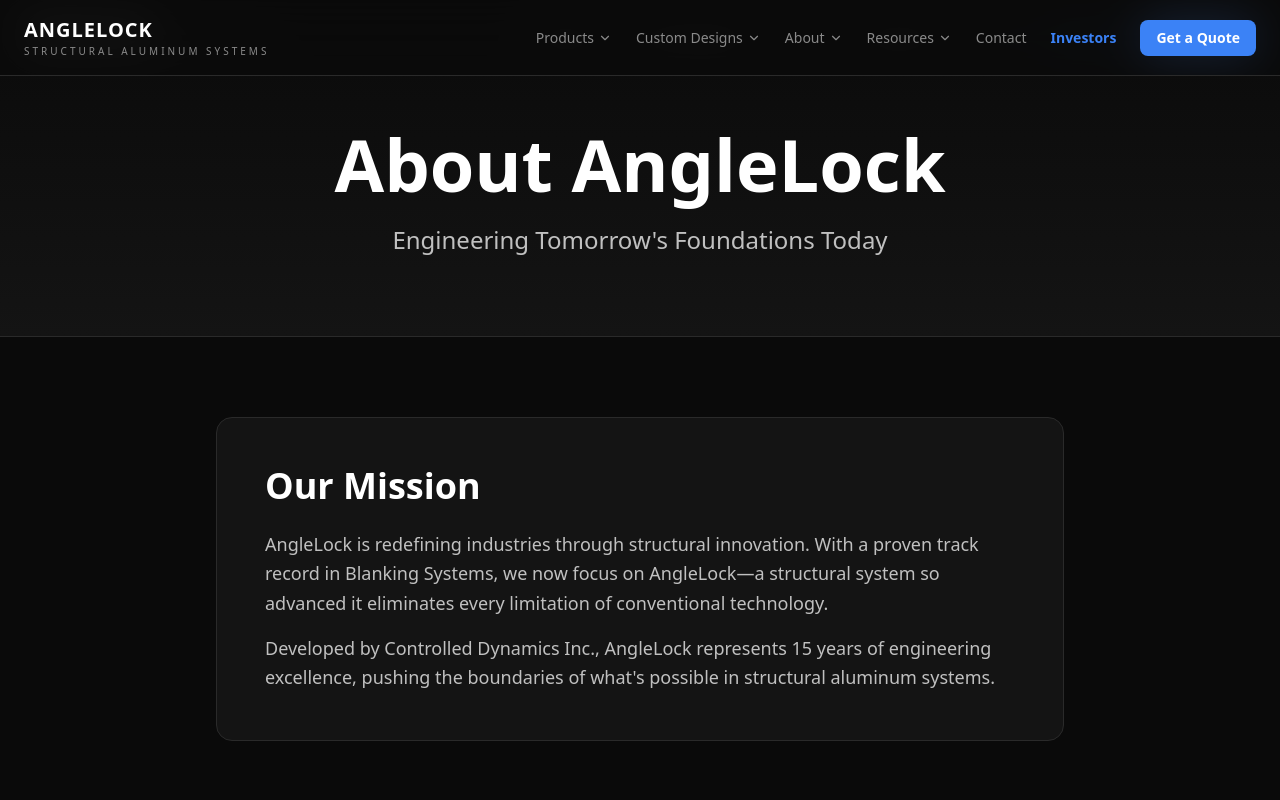
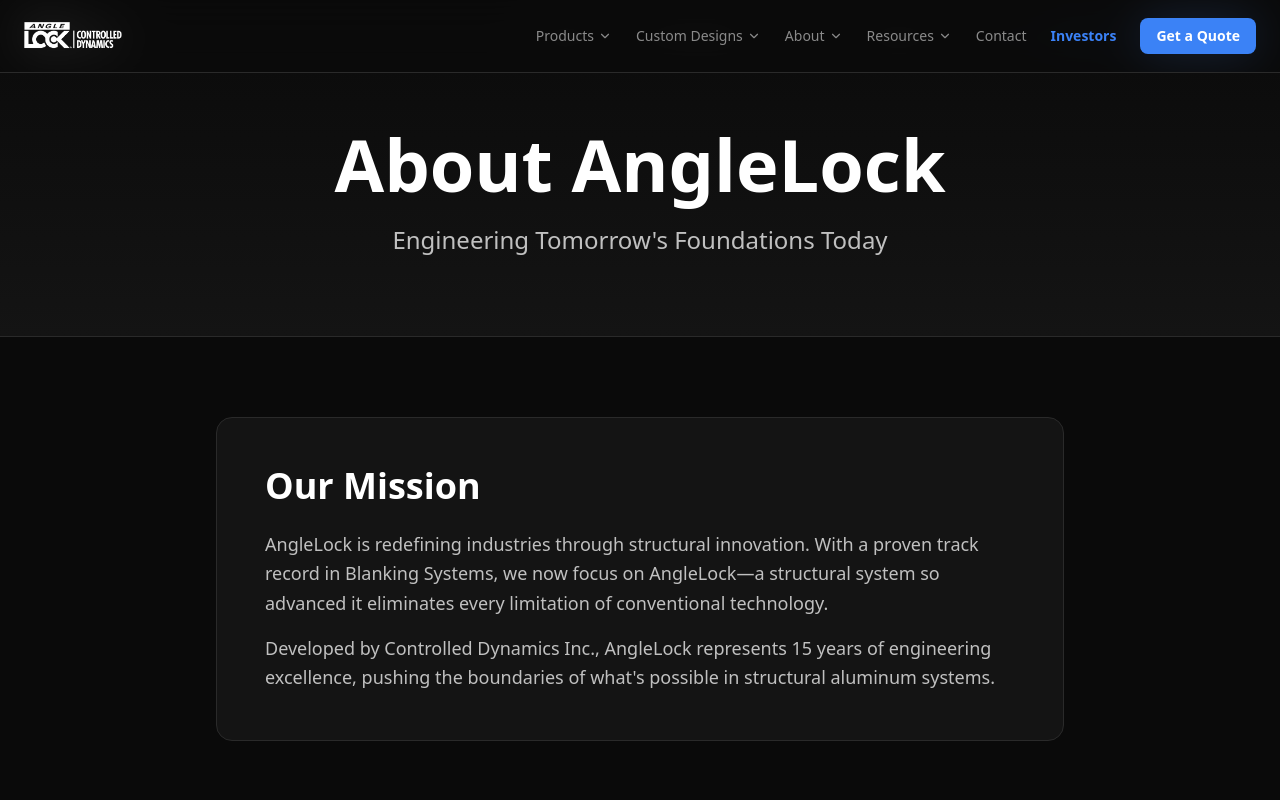
Before and after one commit to watchdogpedro/anglelockllc.com, a Next.js app: page /about in a window 1280 px wide. Shown: the top 800 px of the page. Built offline with nearby package versions, Linux system fonts and the light colour scheme.

Commit message:
feat: replace text logo with AngleLock PNG in navigation

```diff
--- a/src/components/Navigation.tsx
+++ b/src/components/Navigation.tsx
@@ -3,6 +3,7 @@
 
 import { useState, useRef, useEffect } from "react";
 import Link from "next/link";
+import Image from "next/image";
 import { Menu, X, ChevronDown } from "lucide-react";
 
 interface NavChild {
@@ -127,15 +128,15 @@
   return (
     <nav className="fixed top-0 left-0 right-0 z-50 border-b border-border bg-background/80 backdrop-blur-xl">
       <div className="mx-auto flex max-w-7xl items-center justify-between px-6 py-4">
-        <Link href="/" className="flex items-center gap-3">
-          <div className="flex flex-col">
-            <span className="text-xl font-bold tracking-wider text-white">
-              ANGLELOCK
-            </span>
-            <span className="text-[10px] tracking-[0.3em] text-silver-dim uppercase">
-              Structural Aluminum Systems
-            </span>
-          </div>
+        <Link href="/" className="flex items-center">
+          <Image
+            src="/anglelock-logo.png"
+            alt="AngleLock"
+            width={160}
+            height={40}
+            className="h-10 w-auto"
+            priority
+          />
         </Link>
 
         {/* Desktop nav */}
```
Also changed, not shown: public/anglelock-logo.png (added).
